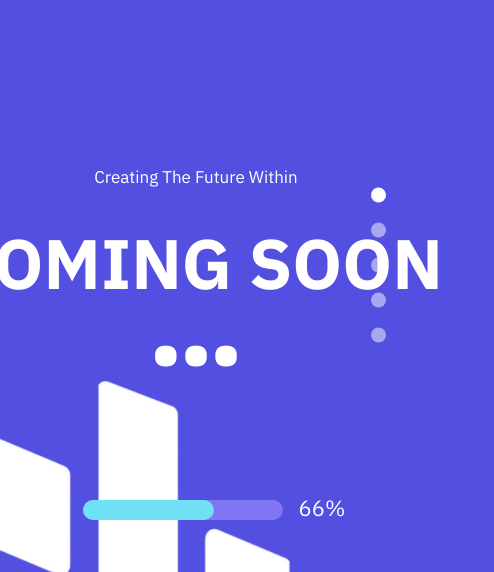
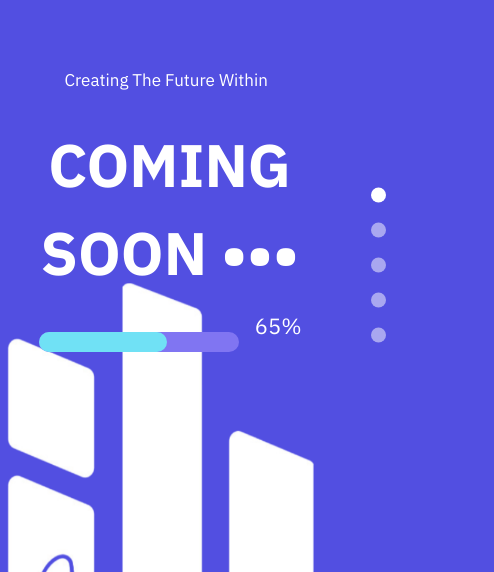
Before and after one commit to ByTechS-Platform/ByTechS-Website, a React (Create React App) app: page / in a window 390 px wide. Shown: the part 157-729 px from the top of the page, 494 px wide, since content can reach past the window. Built offline with nearby package versions, Linux system fonts and the light colour scheme; no server answers.

Commit message:
Hero section is responsive ✅

```diff
--- a/src/Components/Hero.js
+++ b/src/Components/Hero.js
@@ -52,7 +52,7 @@ const Hero = () => {
           </p>
 
           <h1 data-en="COMING SOON ..." data-ar="... قــريــبـاً ">
-            COMING SOON •••
+            {activeLanguage === "ar" ? "قــريــبـاً ••• " : "COMING SOON •••"}
           </h1>
 
           <div className="progress-bar-wrapper">
--- a/src/Styles/Hero.scss
+++ b/src/Styles/Hero.scss
@@ -148,7 +148,7 @@
 @media (max-width: 1500px) {
   .section {
     .container {
-      padding: 3% 1%;
+      padding: 3% 5%;
       min-height: 100vh;
 
       .content {
@@ -195,11 +195,11 @@
 
         .shapes {
           gap: 30px;
-          margin-left: 215px;
+          // margin-left: 215px;
         }
 
         .shapes img {
-          width: 80px;
+          width: 100px;
         }
       }
     }
@@ -210,8 +210,8 @@
 @media (max-width: 1024px) {
   .section {
     .container {
-      padding: 3% 1%;
-      min-height: 100vh;
+      padding: 3% 5%;
+      // min-height: 100vh;
 
       .content {
         width: 65%;
@@ -242,17 +242,17 @@
         .progress-bar {
           width: 300px;
           height: 20px;
-          margin-left: -55%;
-          margin-top: -5%;
+          // margin-left: -55%;
+          // margin-top: -5%;
         }
 
         .progress-bar-wrapper span {
           bottom: 110%;
           left: 105%;
-          margin-right: 40%;
+          // margin-right: 40%;
           font-size: 25px;
-          margin-right: -60%;
-          margin-top: -5%;
+          // margin-right: -60%;
+          // margin-top: -5%;
         }
       }
 
@@ -262,14 +262,15 @@
       .illustration {
         width: 70%;
         max-width: 80%;
-        margin-left: -20%;
+        // margin-left: -20%;
         .shapes {
           gap: 20px;
+
+          img{
+            width: 80px;
+          }
         }
 
-        .shapes img {
-          width: 100px;
-        }
       }
     }
   }
@@ -279,10 +280,10 @@
 @media (max-width: 768px) {
   .section {
     .container {
-      padding: 10% 3%;
+      padding: 5% 3%;
       .content {
         // width: 65%;
-        margin-left: -15%;
+        // margin-left: -15%;
 
         .T1 {
           // font-family: "IBM Plex Sans";
@@ -295,7 +296,7 @@
         h1[data-en="COMING SOON ..."] {
           font-weight: 700;
           font-size: 55px;
-          width: 100%;
+          // width: 100%;
           margin-top: auto;
         }
 
@@ -327,7 +328,7 @@
         }
 
         .shapes img {
-          width: 100px;
+          width: 70px;
           height: 673.26px;
         }
       }
@@ -338,28 +339,24 @@
 /* Adjustments for small mobile phones */
 @media (max-width: 480px) {
   .section .container {
-    padding: 30% 3% 10% 3%;
+    padding: 5% 3% 10% 3%;
     width: 90%;
     flex-direction: column;
     .content {
       width: 100%;
-      margin-left: -65%;
       margin-top: 30%;
       .T1 {
-        // font-family: "IBM Plex Sans";
         font-weight: 400;
         font-size: 17px;
         line-height: 1.2;
-        margin-left: 35%;
         width: 100%;
       }
 
       /* Styling for 'COMING SOON ...' Heading */
       h1[data-en="COMING SOON ..."] {
         font-weight: 700px;
-        font-size: 70px;
+        font-size: 60px;
         line-height: 88px;
-        width: 170%;
         margin: auto;
         height: auto;
       }
@@ -373,16 +370,13 @@
         margin: 1px; /* Centers the bar vertically */
         align-self: center; /* Aligns the progress bar to the left within centered container */
         align-items: center;
-        margin-top: 30%;
+        margin-top: 10%;
       }
 
       .progress-bar-wrapper span {
         // bottom: 0%;
         left: 105%;
         font-size: 22px;
-
-        margin-bottom: -33%;
-        margin-right: -80%;
       }
     }
 
@@ -390,8 +384,8 @@
     Illustration Styling
     ================================= */
     .illustration {
-      margin-left: -35%;
-      margin-top: -40%;
+      // margin-left: -35%;
+      margin-top: -20%;
       .shapes {
         gap: 20px;
         margin-left: 250px;
```
